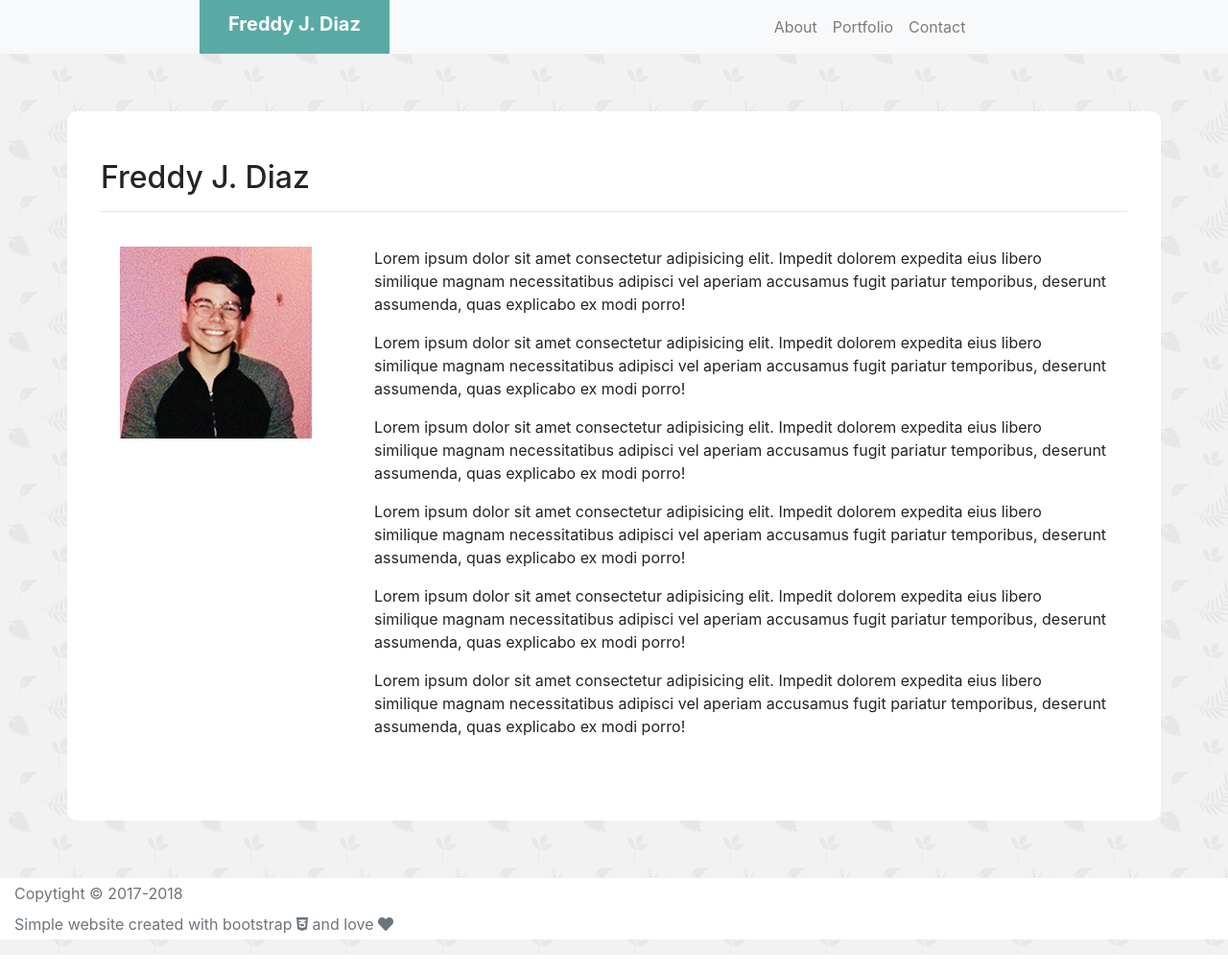
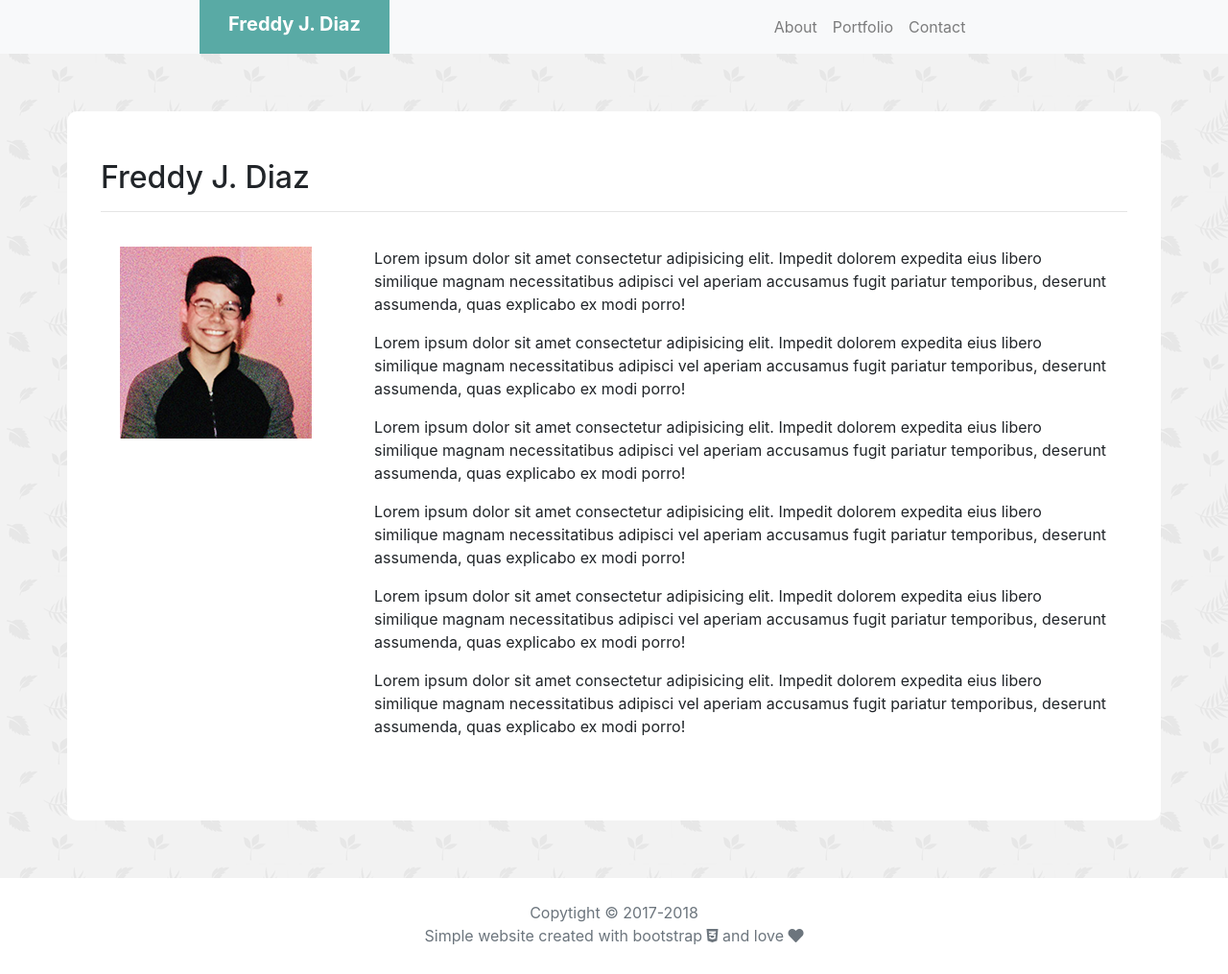
Before and after one commit to FreddyJD/Bootstrap-Portfolio, a plain HTML site: page index.html in a window 1280 px wide. Shown: the whole page at 96% size. Drawn offline with nearby package versions, Linux system fonts and the light colour scheme; files whose address does not match are found by name.

Commit message:
Fixed footer again

```diff
--- a/includes/css/style.css
+++ b/includes/css/style.css
@@ -10,13 +10,11 @@ body {
     padding: 30px 0;
     border-radius: 10px
 }
-
 .container-footer {
-    position: static;
     background-color: white;
-    margin: 0;
-    bottom: 0;
-    width: 110%;
+    line-height: 1.5;
+    text-align: center;
+    height: 100px;
 }
 
 .row {
--- a/index.html
+++ b/index.html
@@ -55,9 +55,10 @@
         </div>
     </div>
 </body>
-<footer class="container-fluid container-footer">
-        <span class="text-muted" style="line-height: 2;">
-                <p>Copytight &copy; 2017<script>new Date().getFullYear()>2017&&document.write("-"+new Date().getFullYear());</script><br>Simple website created with bootstrap <i class="fab fa-css3-alt"></i> and love <i class="fas fa-heart"></i></p>
+
+    <footer class="container-fluid container-footer">
+        <span class="text-muted">
+            <p><br>Copytight &copy; 2017<script>new Date().getFullYear()>2017&&document.write("-"+new Date().getFullYear());</script><br>Simple website created with bootstrap <i class="fab fa-css3-alt"></i> and love <i class="fas fa-heart"></i></p>
         </span>
-</footer>
+    </footer>
 </html>
```
